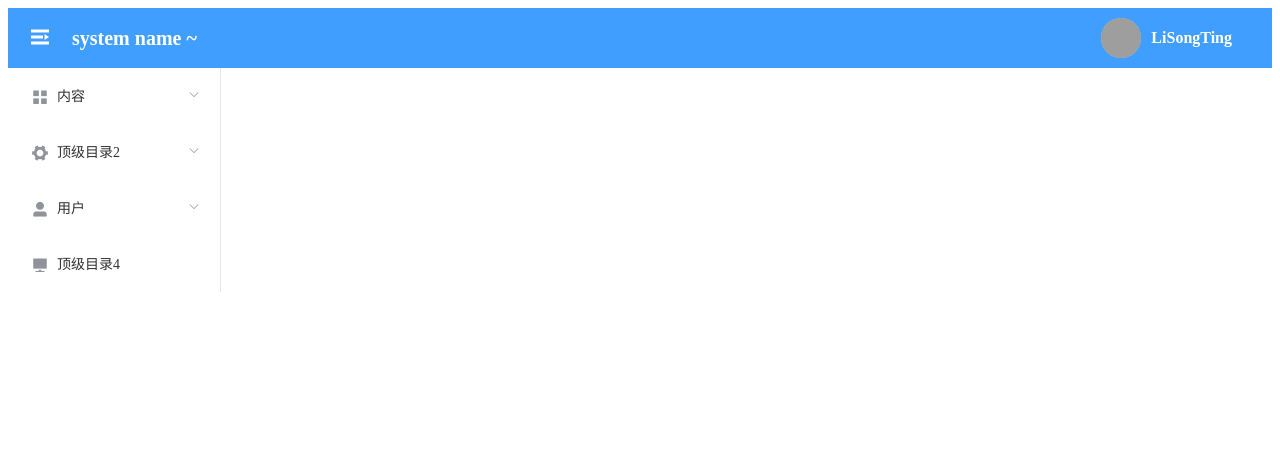
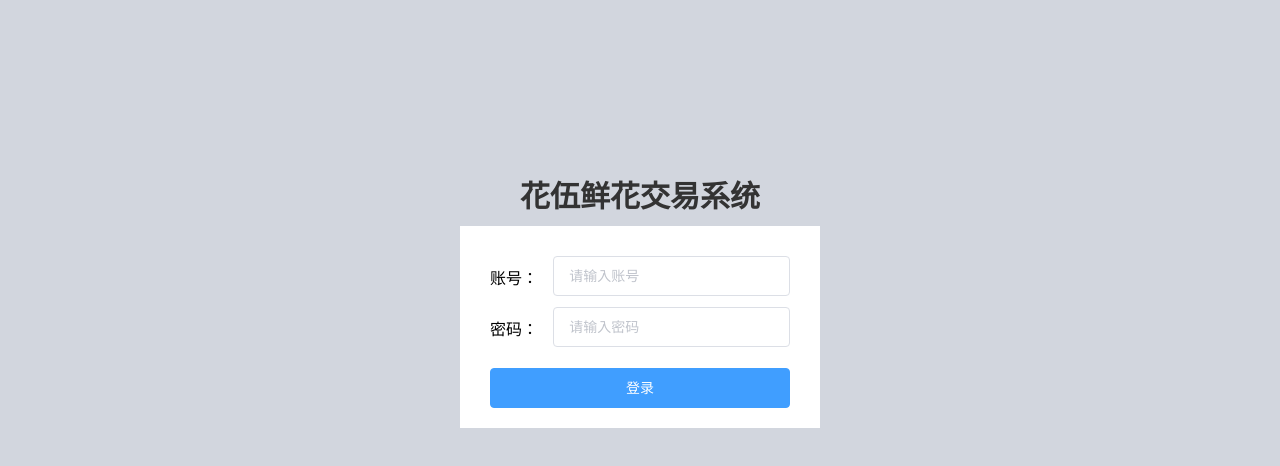
Before and after one commit to lisongting95/lst-management, a Vue app: page /#/login in a window 1280 px wide. Shown: the top 466 px of the page. Built offline with nearby package versions, Linux system fonts and the light colour scheme; grey boxes are pictures that could not be loaded.

Commit message:
路由守卫

```diff
--- a/public/index.html
+++ b/public/index.html
@@ -7,7 +7,7 @@
     <link rel="icon" href="<%= BASE_URL %>favicon.ico">
     <title><%= htmlWebpackPlugin.options.title %></title>
   </head>
-  <body>
+  <body style="margin: 0">
     <noscript>
       <strong>We're sorry but <%= htmlWebpackPlugin.options.title %> doesn't work properly without JavaScript enabled. Please enable it to continue.</strong>
     </noscript>
--- a/src/App.vue
+++ b/src/App.vue
@@ -1,8 +1,13 @@
 <template>
   <div>
-    <main-header v-model:collapse="isCollapse"></main-header>
-    <div class="main-box">
-      <main-menu :is-collapse="isCollapse"></main-menu>
+    <div v-if="isLogin">
+      <main-header v-model:collapse="isCollapse"></main-header>
+      <div class="main-box">
+        <main-menu :is-collapse="isCollapse"></main-menu>
+        <router-view />
+      </div>
+    </div>
+    <div v-else>
       <router-view />
     </div>
   </div>
@@ -19,6 +24,11 @@ export default {
     };
   },
   methods: {},
+  computed: {
+    isLogin() {
+      return this.$store.getters.getToken;
+    },
+  },
 };
 </script>
 
--- a/src/components/MainMenu/MainMenu.vue
+++ b/src/components/MainMenu/MainMenu.vue
@@ -82,6 +82,11 @@ export default {
       if (!this.$router.hasRoute(item.routeName)) {
         return;
       }
+      if (item.routeName === "Login") {
+        this.$store.commit("setToken", false);
+        this.$router.replace({ name: "Login" });
+        return;
+      }
       if (item.routeName === "User") {
         this.$router.push({ name: "User", params: { id: 6 } });
         return;
--- a/src/components/MainMenu/menuData.js
+++ b/src/components/MainMenu/menuData.js
@@ -124,10 +124,10 @@ const metaMenu = [
   //顶级目录
   {
     index: 4,
-    name: "顶级目录4",
+    name: "登录",
     isShow: false,
     icon: "el-icon-s-platform",
-    routeName: "4",
+    routeName: "Login",
   },
 ];
 
--- a/src/router/index.js
+++ b/src/router/index.js
@@ -1,10 +1,16 @@
 import { createRouter, createWebHashHistory } from "vue-router";
+import store from "../store/index";
 
 const routes = [
   {
     path: "/",
     name: "Home",
     component: () => import("../views/Home/Home.vue"),
+  },
+  {
+    path: "/login",
+    name: "Login",
+    component: () => import("../views/Login/Login"),
   },
   {
     path: "/user/:id",
@@ -37,7 +43,13 @@ const router = createRouter({
 // eslint-disable-next-line
 router.beforeEach((to, from) => {
   console.log("router -->", to);
-
+  console.log("store -->", store.getters.getToken);
+  if (to.name === "Login") {
+    return true;
+  }
+  if (!store.getters.getToken) {
+    return { name: "Login" };
+  }
   // 返回 false 以取消导航
   // return false;
 });
--- a/src/store/index.js
+++ b/src/store/index.js
@@ -5,9 +5,19 @@ export default createStore({
   state() {
     return {
       stateText: "hello I'm stateText~",
+      token: null,
     };
   },
-  mutations: {},
+  getters: {
+    getToken: (state) => {
+      return state.token;
+    },
+  },
+  mutations: {
+    setToken: (state, params) => {
+      state.token = params;
+    },
+  },
   actions: {},
   modules: {
     user,
--- /dev/null
+++ b/src/views/Login/Login.vue
@@ -0,0 +1,87 @@
+<template>
+  <div class="page">
+    <div class="content">
+      <div class="title">花伍鲜花交易系统</div>
+      <div class="login-box">
+        <div class="input-box">
+          <div class="tip">账号：</div>
+          <el-input placeholder="请输入账号" v-model="account"></el-input>
+        </div>
+        <div class="input-box">
+          <div class="tip">密码：</div>
+          <el-input
+            placeholder="请输入密码"
+            v-model="password"
+            show-password
+          ></el-input>
+        </div>
+        <div class="btn-box">
+          <el-button @click="onClickLogin" type="primary" style="width: 100%"
+            >登录</el-button
+          >
+        </div>
+      </div>
+    </div>
+  </div>
+</template>
+
+<script>
+export default {
+  name: "Login",
+  data() {
+    return {
+      account: "",
+      password: "",
+    };
+  },
+  methods: {
+    onClickLogin() {
+      this.$store.commit("setToken", true);
+      this.$router.push({ name: "Home" });
+    },
+  },
+};
+</script>
+
+<style lang="scss" scoped>
+.page {
+  width: 100vw;
+  height: 100vh;
+  background: #d2d6de;
+  display: flex;
+  justify-content: center;
+  align-items: center;
+  .content {
+    display: flex;
+    flex-direction: column;
+    justify-content: center;
+    align-items: center;
+    padding-bottom: 200px;
+    .title {
+      font-size: 30px;
+      font-weight: bold;
+      color: #333333;
+    }
+    .login-box {
+      background: #ffffff;
+      padding: 30px 30px 20px 30px;
+      margin-top: 10px;
+      width: 300px;
+      .input-box {
+        display: flex;
+        justify-content: center;
+        align-items: center;
+        padding-bottom: 10px;
+        .tip {
+          width: 80px;
+        }
+      }
+      .btn-box {
+        margin-top: 10px;
+        display: flex;
+        justify-content: center;
+      }
+    }
+  }
+}
+</style>
```
